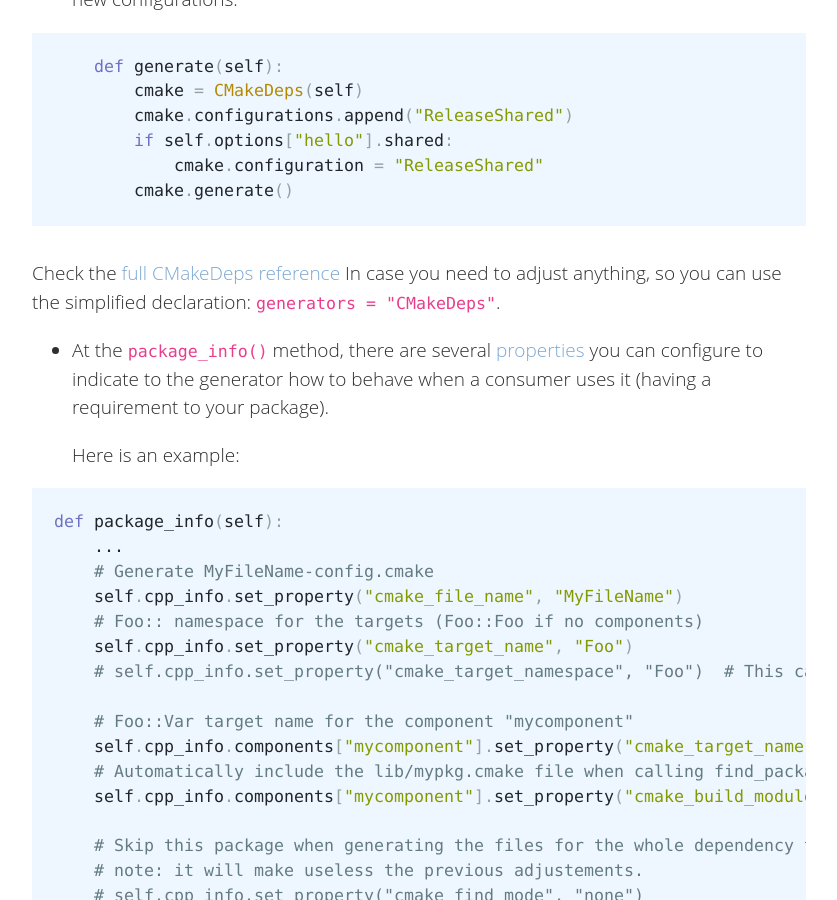
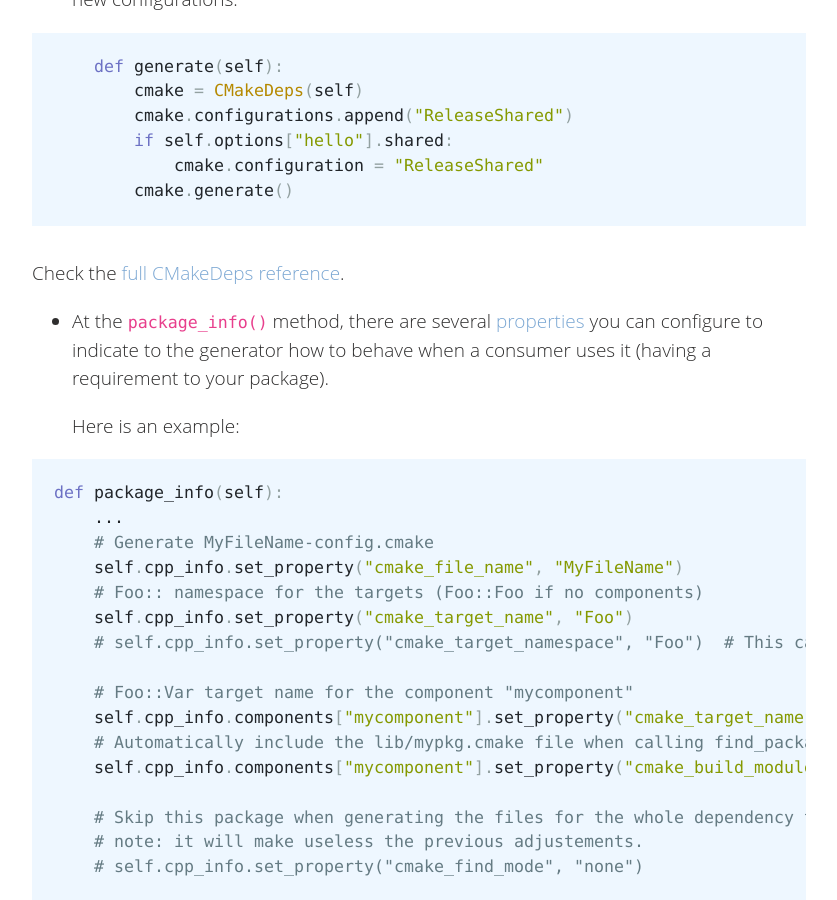
Before and after one commit to conan-io/conan-io.github.io, a Jekyll site: the page built from _posts/2021-09-07-New-CMake-Transparent-Integration-Guide.markdown, in a window 1280 px wide and 900 px high, scrolled down 5061 px. Shown: the whole window, without its empty margins (20-857 px from the left). Built offline with Jekyll 4.4.1, drawn with Linux system fonts in a browser that asks for light colours; comment, search, counter and statistics services are not loaded; some of the changed text lies outside the part shown.

Commit message:
review Javi

```diff
--- a/_posts/2021-09-07-New-CMake-Transparent-Integration-Guide.markdown
+++ b/_posts/2021-09-07-New-CMake-Transparent-Integration-Guide.markdown
@@ -207,8 +207,7 @@ to know all the customization.
 
 {% endhighlight %}
 
-Check the [full CMakeDeps reference](https://docs.conan.io/en/latest/reference/conanfile/tools/cmake/cmakedeps.html)
-In case you need to adjust anything, so you can use the simplified declaration: `generators = "CMakeDeps"`.
+Check the [full CMakeDeps reference](https://docs.conan.io/en/latest/reference/conanfile/tools/cmake/cmakedeps.html).
 
 - At the `package_info()` method, there are several
   [properties](https://docs.conan.io/en/latest/reference/conanfile/tools/cmake/cmakedeps.html#properties) you can
```
Also changed, not shown: other parts of _posts/2021-09-07-New-CMake-Transparent-Integration-Guide.markdown (+5 -4 lines).
